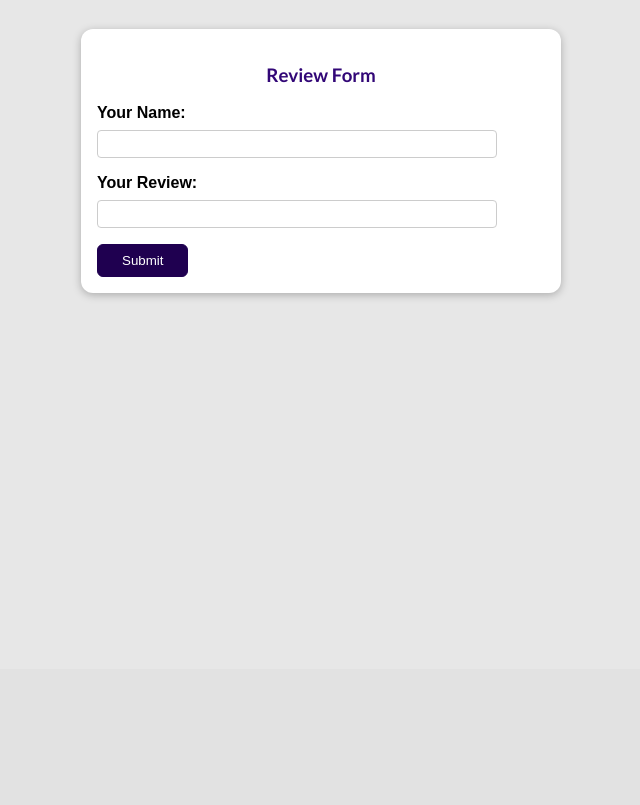
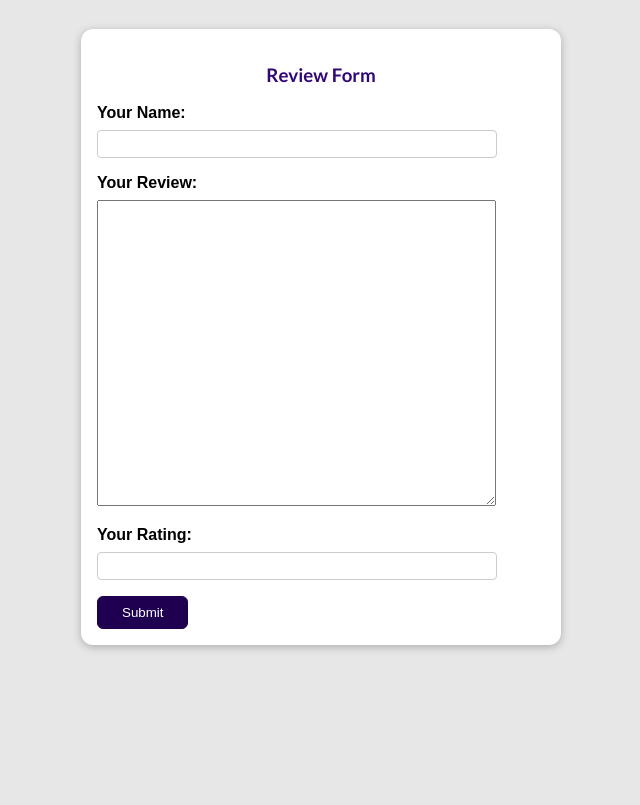
Before and after one commit to snadi043/BLOGSAPPLICATION, a Django app: page /posts/review in a window 1280 px wide. Shown: the part 131-936 px from the top of the page, without its empty margins (319-959 px from the left). Before the commit the page ends 428 px from the top, so only its background shows below. Run offline with Django 5.2, Linux system fonts and the light colour scheme.

Commit message:
Added new rating form field which is an IntegerField and enabled its validations. Also optimized the HTML rendering of the div elements in the review.html file using the for loop and field keyword on the form to access the elements efficiently.

```diff
--- a/myblogs/forms.py
+++ b/myblogs/forms.py
@@ -10,8 +10,15 @@ class ReviewForm(forms.Form):
 
     reviewData = forms.CharField(
         label="Your Review",
+        widget=forms.Textarea(attrs={"rows":"20", "cols":"47"}),
         min_length=25,
-        max_length=100,
+        max_length=250,
         required=True,
-        error_messages={"required": "Your review should be atleast 25 to 100 charecters long."}
-        )
+        error_messages={"required": "Your review should be atleast 25 to 100 charecters long."})
+
+    rating = forms.IntegerField(
+        label="Your Rating",
+        required=True,
+        min_value= 1,
+        max_value=5,
+        error_messages={"required": "Please enter a rating within 1 to 5."})
--- a/myblogs/templates/myblogs/review.html
+++ b/myblogs/templates/myblogs/review.html
@@ -21,19 +21,13 @@
         <form method="POST" action="thank-you">
             {% csrf_token %}
             {% comment %} {{ form.as_div }} {% endcomment %}
-            <div class="form-control" {% if form.username.errors %} errors {% endif %}>
-                {{ form.username.label_tag }}
-                {{ form.username }}
-                {{ form.username.errors }}
-            </div>
-
-            <div class="form-control" {% if form.reviewData.errors %} errors {% endif %}>
-                {% if form.reviewData.errors %} errors {% endif %}
-                {{ form.reviewData.label_tag }}
-                {{ form.reviewData }}
-                {{ form.reviewData.errors }}
-            </div>
-
+            {% for field in form %}
+                <div class="form-control" {% if form.field.errors %} errors {% endif %}>
+                    {{ field.label_tag }}
+                    {{ field }}
+                    {{ field.errors }}
+                </div>
+            {% endfor %}
             <button type="submit">Submit</button>
         </form>
     </div>
```
